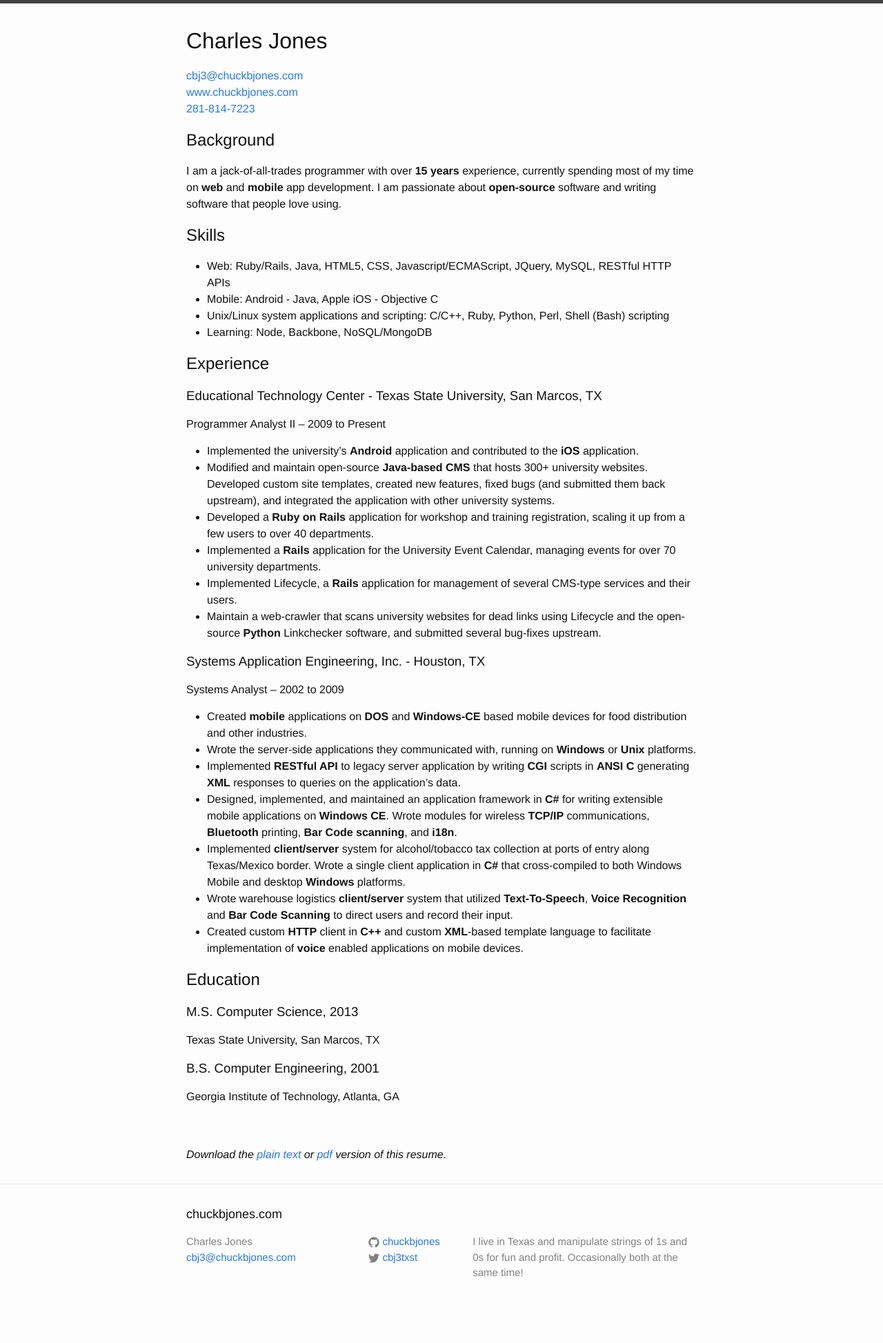
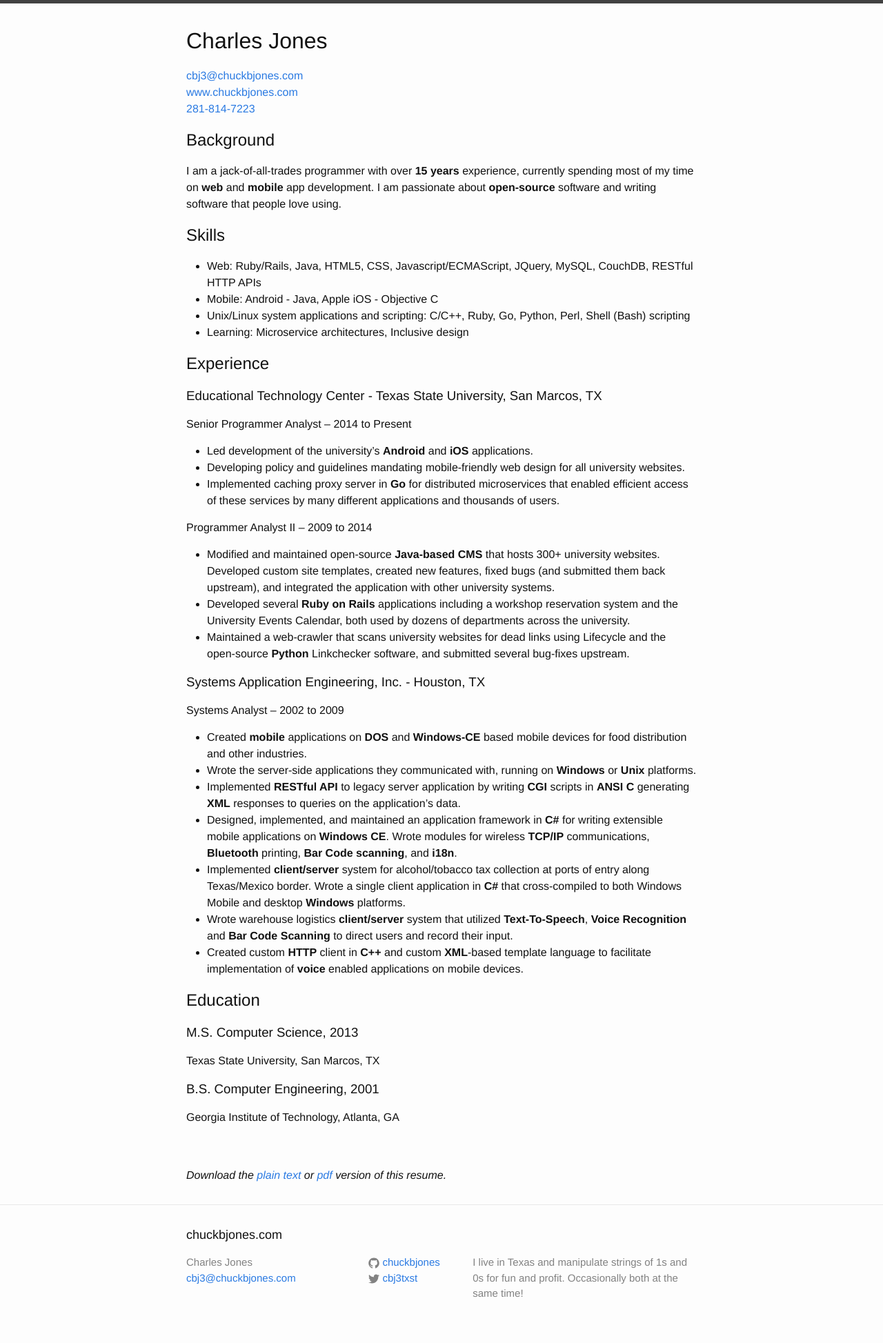
Before and after one commit to chuckbjones/chuckbjones.github.io, a Jekyll site: the page built from resume/index.markdown, in a window 1280 px wide. Shown: the whole page at 69% size. Built offline with Jekyll 4.4.1, drawn with Linux system fonts in a browser that asks for light colours; before the commit the page ends 1917 px from its top, so only the background shows below that.

Commit message:
Resume update.

```diff
--- a/css/print.scss
+++ b/css/print.scss
@@ -48,12 +48,12 @@ $on-laptop:        800px;
     display: none;
 }
 
-.resume-wrap {
-    h3:nth-of-type(2) {
-        page-break-before: always;
-        padding-top: $spacing-unit;
-    }
-}
+// .resume-wrap {
+//     h3:nth-of-type(2) {
+//         page-break-before: always;
+//         padding-top: $spacing-unit;
+//     }
+// }
 
 /**
  * Set `margin-bottom` to maintain vertical rhythm
--- a/resume/charles_jones_resume.markdown
+++ b/resume/charles_jones_resume.markdown
@@ -12,24 +12,26 @@ I am a jack-of-all-trades programmer with over **15 years** experience, currentl
 
 ## Skills
 
-* Web: Ruby/Rails, Java, HTML5, CSS, Javascript/ECMAScript, JQuery, MySQL, RESTful HTTP APIs
+* Web: Ruby/Rails, Java, HTML5, CSS, Javascript/ECMAScript, JQuery, MySQL, CouchDB, RESTful HTTP APIs
 * Mobile: Android - Java, Apple iOS - Objective C
-* Unix/Linux system applications and scripting: C/C++, Ruby, Python, Perl, Shell (Bash) scripting
-* Learning: Node, Backbone, NoSQL/MongoDB
-
+* Unix/Linux system applications and scripting: C/C++, Ruby, Go, Python, Perl, Shell (Bash) scripting
+* Learning: Microservice architectures, Inclusive design
 
 ## Experience
 
 ### Educational Technology Center - Texas State University, San Marcos, TX
 
-#### Programmer Analyst II -- 2009 to Present
+#### Senior Programmer Analyst -- 2014 to Present
 
-* Implemented the university's **Android** application and contributed to the **iOS** application.
-* Modified and maintain open-source **Java-based CMS** that hosts 300+ university websites. Developed custom site templates, created new features, fixed bugs (and submitted them back upstream), and integrated the application with other university systems.
-* Developed a **Ruby on Rails** application for workshop and training registration, scaling it up from a few users to over 40 departments.
-* Implemented a **Rails** application for the University Event Calendar, managing events for over 70 university departments.
-* Implemented Lifecycle, a **Rails** application for management of several CMS-type services and their users.
-* Maintain a web-crawler that scans university websites for dead links using Lifecycle and the open-source **Python** Linkchecker software, and submitted several bug-fixes upstream.
+* Led development of the university's **Android** and **iOS** applications.
+* Developing policy and guidelines mandating mobile-friendly web design for all university websites.
+* Implemented caching proxy server in **Go** for distributed microservices that enabled efficient access of these services by many different applications and thousands of users.
+
+#### Programmer Analyst II -- 2009 to 2014
+
+* Modified and maintained open-source **Java-based CMS** that hosts 300+ university websites. Developed custom site templates, created new features, fixed bugs (and submitted them back upstream), and integrated the application with other university systems.
+* Developed several **Ruby on Rails** applications including a workshop reservation system and the University Events Calendar, both used by dozens of departments across the university.
+* Maintained a web-crawler that scans university websites for dead links using Lifecycle and the open-source **Python** Linkchecker software, and submitted several bug-fixes upstream.
 
 
 ### Systems Application Engineering, Inc. - Houston, TX
```
Also changed, not shown: 1 other file.
